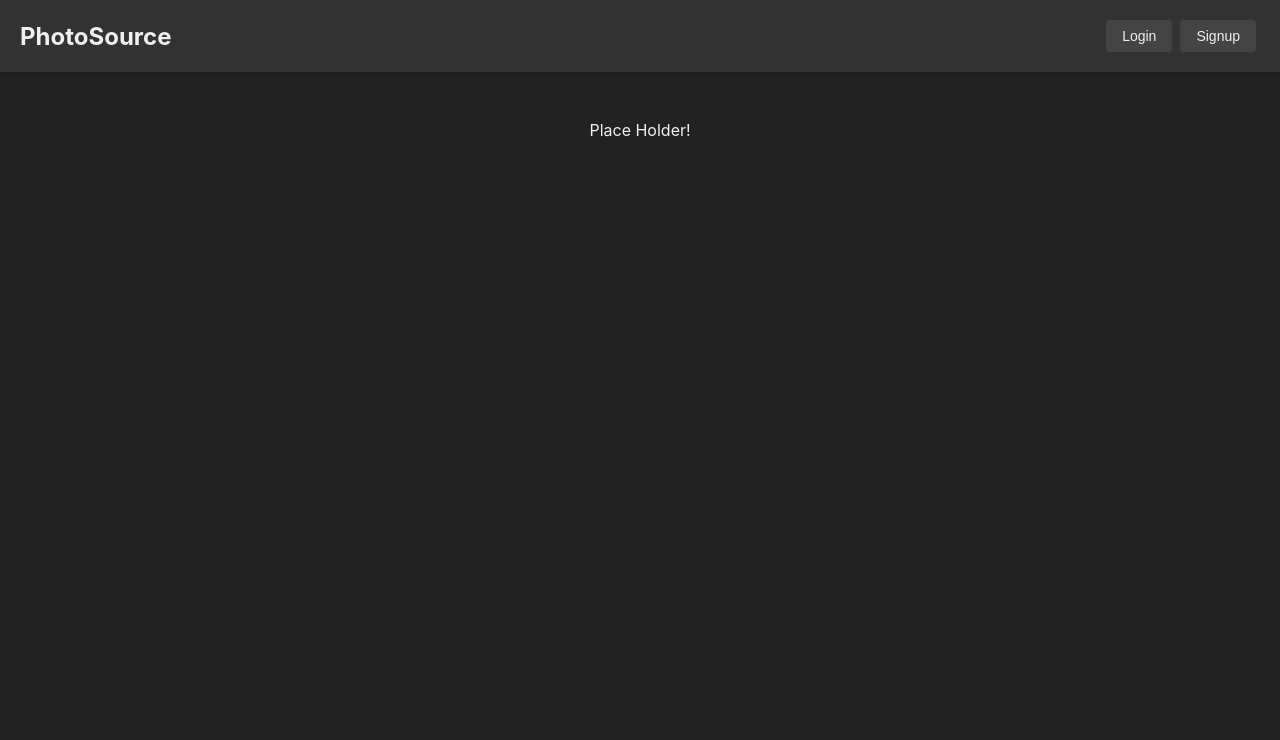
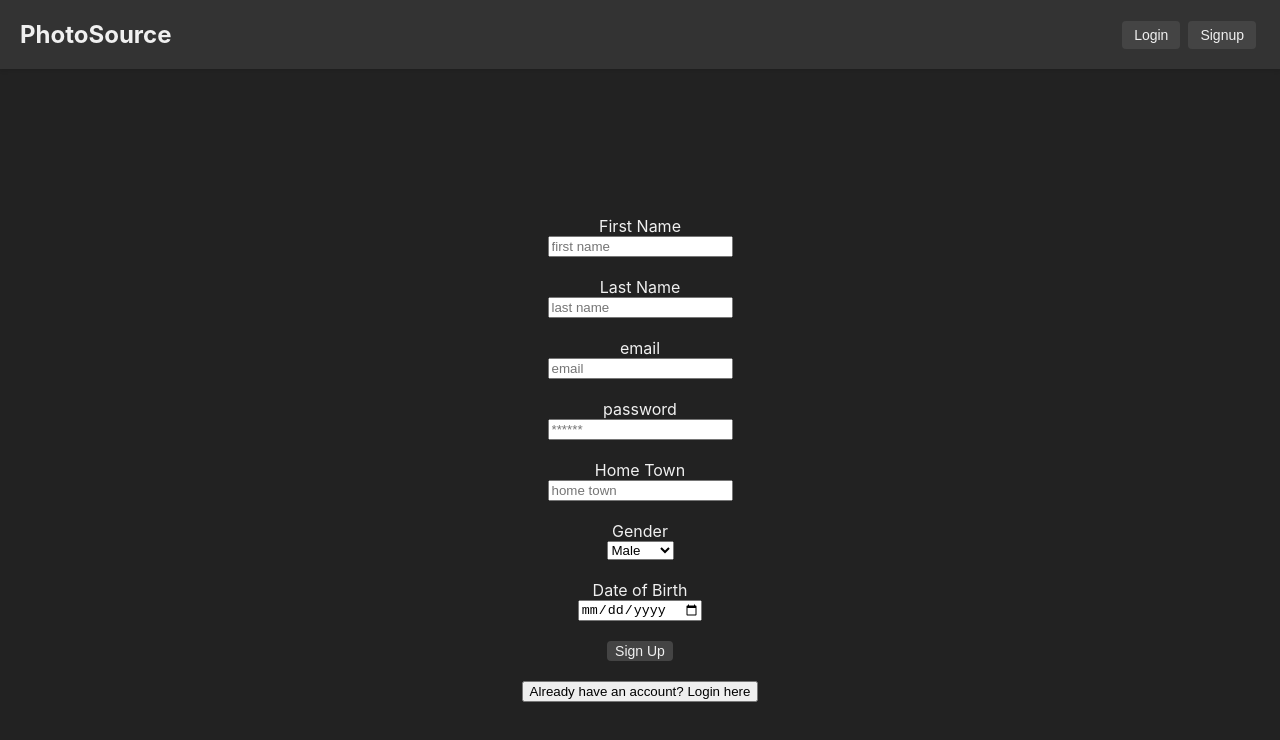
Before and after one commit to ezion2/CSE412-PhotoShare, a React (Create React App) app in the folder my-app/: page / in a window 1280 px wide. Both pictures are taken after a click on the button "Signup". Shown: the top 740 px of the page. Built offline with nearby package versions, Linux system fonts and the light colour scheme.

Commit message:
Created login and signup jsx files for login
Still needs to be set up to the data base and login/signup button needs to be take the user to the home page

```diff
--- a/my-app/package.json
+++ b/my-app/package.json
@@ -6,6 +6,7 @@
     "@testing-library/jest-dom": "^5.16.5",
     "@testing-library/react": "^13.4.0",
     "@testing-library/user-event": "^13.5.0",
+    "crypto-js": "^4.1.1",
     "react": "^18.2.0",
     "react-dom": "^18.2.0",
     "react-scripts": "5.0.1",
--- a/my-app/src/App.css
+++ b/my-app/src/App.css
@@ -23,8 +23,32 @@ body {
   box-shadow: 0 2px 4px rgba(0, 0, 0, 0.1);
 }
 
-.App-main {
-  padding: 2rem;
+.App main {
+  display: flex;
+  min-height: 100vh;
+  align-items: center;
+  justify-content: center;
+}
+
+.form-container, .login-form, .signup-form{
+  display: flex;
+  flex-direction: column;
+  align-items: center;
+  padding-bottom: 20px;
+}
+
+.login-button, .signup-button{
+  background-color: #444;
+  border: none;
+  color: #f0f0f0;
+  padding: 2px 8px;
+  text-align: center;
+  text-decoration: none;
+  display: inline-block;
+  font-size: 14px;
+  margin: 0 4px;
+  cursor: pointer;
+  border-radius: 4px;
 }
 
 h1 {
@@ -44,7 +68,7 @@ h1 {
   background-color: #444;
   border: none;
   color: #f0f0f0;
-  padding: 8px 16px;
+  padding: 6px 12px;
   text-align: center;
   text-decoration: none;
   display: inline-block;
--- a/my-app/src/App.js
+++ b/my-app/src/App.js
@@ -1,18 +1,31 @@
-import React from 'react';
+import React, { useState } from 'react';
+import { BrowserRouter as Router, Route, Link, Routes } from 'react-router-dom';
 import './App.css';
+import { Login } from './Pages/Login';
+import { Signup } from './Pages/Signup';
 
 function App() {
+  const [currentForm, setCurrentForm] = useState('login');
+
+  const toggleForm = (formName) => {
+    setCurrentForm(formName);
+  };
+
   return (
     <div className="App">
       <header className="App-header">
         <h1>PhotoSource</h1>
         <div className="header-buttons">
-          <button className="header-button" onClick={() => console.log('Login')}>Login</button>
-          <button className="header-button" onClick={() => console.log('Signup')}>Signup</button>
+          <button className="header-button" onClick={() => toggleForm('login')}>
+            Login
+          </button>
+          <button className="header-button" onClick={() => toggleForm('signup')}>
+            Signup
+          </button>
         </div>
       </header>
-      <main className="App-main">
-        <p>Place Holder!</p>
+      <main className="App-Main">
+        {currentForm === 'login' ? <Login onFormSwitch={toggleForm} /> : <Signup onFormSwitch={toggleForm} />}
       </main>
     </div>
   );
--- /dev/null
+++ b/my-app/src/Pages/Login.jsx
@@ -0,0 +1,28 @@
+import React, { useState } from 'react'
+import './../App.css'
+
+export const Login = (props) => {
+    const [email, setEmail] = useState();
+    const [password, setPassword] = useState();
+
+    const handleSubmit = (e) => {
+        e.preventDefault();
+        console.log(email);
+    }
+
+    return (
+        <div className="form-container">
+            <form className="login-form" onSubmit={handleSubmit}>
+                <label htmlFor="email">email </label>
+                <input value={email} onChange={(e) => setEmail(e.target.value)} type="email" placeholder="email" id="email" name="email" />
+                <br />
+                <label htmlFor="password">password </label>
+                <input value={password} onChange={(e) => setPassword(e.target.value)} type="password" placeholder="******" id="password" name="password=" />
+                <br />
+                <button className="login-button" type="submit">Login</button>
+            </form>
+            <button onClick={() => props.onFormSwitch('signup')}>Don't have an account? Sign up here</button>
+
+        </div>
+    )
+}
--- /dev/null
+++ b/my-app/src/Pages/Signup.jsx
@@ -0,0 +1,75 @@
+import React, { useState } from 'react';
+import { addUser } from './../db';
+
+export const Signup = (props) => {
+
+    const [email, setEmail] = useState('');
+    const [password, setPassword] = useState('');
+    const [firstName, setFirstName] = useState('');
+    const [lastName, setLastName] = useState('');
+    const [homeTown, setHomeTown] = useState('');
+    const [gender, setGender] = useState('male');
+    const [dob, setDOB] = useState('');
+    const [user_id, setUser_id] = useState('');
+
+    const generateUserId = () => {
+        let result = '';
+        const characters = '0123456789';
+        const charactersLength = characters.length;
+        for (let i = 0; i < 10; i++) {
+            result += characters.charAt(Math.floor(Math.random() * charactersLength));
+        }
+        return result;
+    }
+
+    const handleSubmit = async (e) => {
+        e.preventDefault();
+        const newUserId = generateUserId();
+        setUser_id(newUserId);
+
+        const newUser = {
+            user_id: newUserId,
+            email: email,
+            hashed_password: password,
+            first_name: firstName,
+            last_name: lastName,
+            home_town: homeTown,
+            gender: gender,
+            date_of_birth: dob
+        };
+
+
+        console.log(newUser);
+    }
+
+
+    return (
+        <div className="form-container">
+            <form className="signup-form" onSubmit={handleSubmit}>
+
+                <label htmlFor="firstName">First Name</label>
+                <input value={firstName} onChange={(e) => setFirstName(e.target.value)} type="firstName" placeholder="first name" id="firstName" name="firstName" /> <br />
+                <label htmlFor="LastName">Last Name</label>
+                <input value={lastName} onChange={(e) => setLastName(e.target.value)} type="lastName" placeholder="last name" id="lastName" name="lastName" /> <br />
+                <label htmlFor="email">email </label>
+                <input value={email} onChange={(e) => setEmail(e.target.value)} type="email" placeholder="email" id="email" name="email" /><br />
+                <label htmlFor="password">password </label>
+                <input value={password} onChange={(e) => setPassword(e.target.value)} type="password" placeholder="******" id="password" name="password" /><br />
+                <label htmlFor="homeTown">Home Town </label>
+                <input value={homeTown} onChange={(e) => setHomeTown(e.target.value)} type="homeTown" placeholder="home town" id="homeTown" name="homeTown" />
+                <br />
+                <label htmlFor="gender">Gender</label>
+                <select value={gender} onChange={(e) => setGender(e.target.value)} id="gender" name="gender">
+                    <option value="male">Male</option>
+                    <option value="female">Female</option>
+                    <option value="other">Other</option>
+                </select>
+                <br />
+                <label htmlFor="dob">Date of Birth</label>
+                <input value={dob} onChange={(e) => setDOB(e.target.value)} type="date" id="dob" name="dob" /> <br />
+                <button className='signup-button' type="submit">Sign Up</button>
+            </form>
+            <button onClick={() => props.onFormSwitch('login')}>Already have an account? Login here</button>
+        </div>
+    )
+}
```
Also changed, not shown: my-app/src/db.js (deleted, +0 -18 lines), 2 other files (tests, documents, lock files or other folders).
